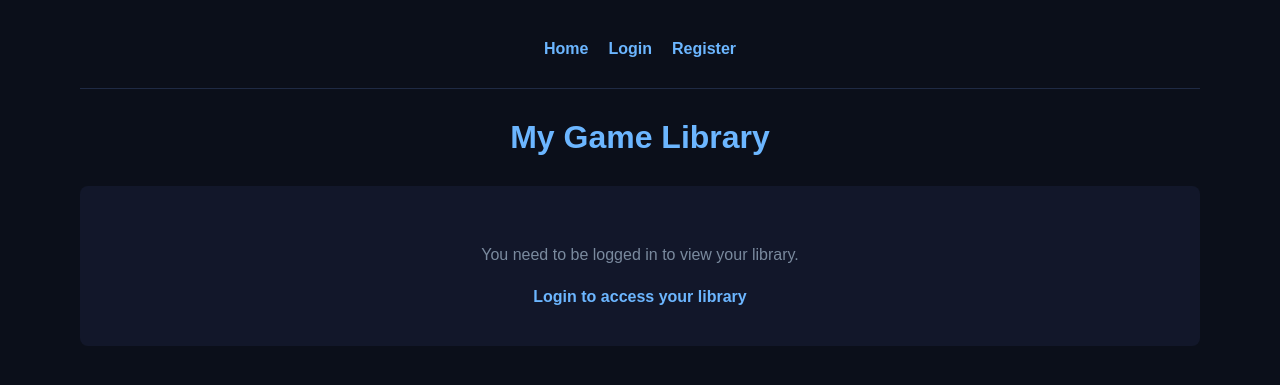
After one commit to DrinJKPI/Gaming-Web-App, a Flask app: page /library in a window 1280 px wide. The commit adds this page. Shown: the top 385 px of the page. Run offline with Flask 3, Linux system fonts and the light colour scheme; parts of the project's set-up code (start-up, migrations or seed data) failed here and were passed over.

Commit message:
Added library system. Allows users to add and remove games from personal account library. Registers in SQL database

```diff
--- a/app/routes.py
+++ b/app/routes.py
@@ -1,5 +1,5 @@
 from flask import Blueprint, render_template, request, redirect, url_for, session
-from app.services import get_user_by_email, create_user, check_password, get_user_by_username, get_all_games
+from app.services import get_user_by_email, create_user, check_password, get_user_by_username, get_all_games, add_game_to_library, get_game_by_id, get_user_library, remove_game_from_library
 
 main_bp = Blueprint("main", __name__)
 
@@ -102,6 +102,72 @@ def logout():
     session.clear()
     return redirect(url_for("main.home"))
 
-@main_bp.route('/add-to-library/<int:game_id>', methods=['POST'])
+@main_bp.route("/add-to-library/<int:game_id>", methods=["POST"])
 def add_to_library(game_id):
-    return redirect(url_for('main.login'))
+    # Check if user is logged in
+    if "user_id" not in session:
+        return redirect(url_for("main.login"))
+
+    user_id = session["user_id"]
+
+    try:
+        # Get the game to find its platform
+        game = get_game_by_id(game_id)
+        if not game:
+            return "Game not found", 404
+
+        # Add game to user's library
+        result = add_game_to_library(user_id, game_id, game.platform)
+
+        if result is None:
+            # Game already in library
+            print(f"Game {game_id} already in library for user {user_id}")
+        else:
+            print(f"Successfully added game {game_id} to library for user {user_id}")
+
+        return redirect(url_for("main.home"))
+
+    except Exception as e:
+        print(f"Error adding game to library: {e}")
+        import traceback
+        traceback.print_exc()
+        return "Error adding game to library", 500
+
+
+@main_bp.route("/library")
+def library():
+    # Check if user is logged in
+    if "user_id" not in session:
+        return render_template("library.html")
+
+    user_id = session["user_id"]
+
+    # Get user's library
+    library_games = get_user_library(user_id)
+
+    return render_template("library.html", library_games=library_games)
+
+
+@main_bp.route("/remove-from-library/<int:game_id>", methods=["POST"])
+def remove_from_library(game_id):
+    # Check if user is logged in
+    if "user_id" not in session:
+        return redirect(url_for("main.login"))
+
+    user_id = session["user_id"]
+
+    try:
+        result = remove_game_from_library(user_id, game_id)
+
+        if result:
+            print(f"Successfully removed game {game_id} from library for user {user_id}")
+        else:
+            print(f"Game {game_id} not found in library for user {user_id}")
+
+        return redirect(url_for("main.library"))
+
+    except Exception as e:
+        print(f"Error removing game from library: {e}")
+        import traceback
+        traceback.print_exc()
+        return "Error removing game from library", 500
--- a/app/services.py
+++ b/app/services.py
@@ -1,5 +1,5 @@
 from app import bcrypt, db
-from app.models import User, Game
+from app.models import User, Game, UserLibrary
 
 users = {}
 
@@ -55,3 +55,44 @@ def create_user(username: str, email: str, password: str, full_name: str = None)
 def get_all_games():
     """Retrieve all games."""
     return Game.query.all()
+
+
+def get_game_by_id(game_id: int):
+    """Retrieve a game by ID."""
+    return Game.query.get(game_id)
+
+
+def add_game_to_library(user_id: int, game_id: int, platform: str = None):
+    """Add a game to user's library."""
+    # Check if already in library
+    existing = UserLibrary.query.filter_by(user_id=user_id, game_id=game_id).first()
+    if existing:
+        return None
+
+    library_entry = UserLibrary(
+        user_id=user_id,
+        game_id=game_id,
+        platform=platform
+    )
+
+    db.session.add(library_entry)
+    db.session.commit()
+
+    return library_entry
+
+
+def get_user_library(user_id: int):
+    """Get all games in user's library."""
+    return UserLibrary.query.filter_by(user_id=user_id).all()
+
+
+def remove_game_from_library(user_id: int, game_id: int):
+    """Remove a game from user's library."""
+    library_entry = UserLibrary.query.filter_by(user_id=user_id, game_id=game_id).first()
+
+    if not library_entry:
+        return False
+
+    db.session.delete(library_entry)
+    db.session.commit()
+    return True
--- a/app/static/css/styles.css
+++ b/app/static/css/styles.css
@@ -19,9 +19,11 @@ body {
     padding: 40px;
 }
 
+/* Navigation */
 nav {
     display: flex;
     justify-content: center;
+    align-items: center;
     gap: 20px;
     margin-bottom: 30px;
     flex-wrap: wrap;
@@ -41,16 +44,28 @@ nav span {
     color: #9ad0ff;
 }
 
+/* Headings */
 h1, h2, h3 {
     text-align: center;
     color: #6cb6ff;
 }
 
+h1 {
+    margin-bottom: 10px;
+}
+
+h2 {
+    margin-top: 40px;
+    margin-bottom: 20px;
+}
+
+/* Paragraphs */
 p {
     line-height: 1.6;
     text-align: center;
 }
 
+/* Forms */
 form {
     max-width: 400px;
     margin: 30px auto;
@@ -83,20 +107,23 @@ button {
     font-weight: bold;
     cursor: pointer;
     color: #0b0f1a;
+    transition: background-color 0.3s;
 }
 
-button:hover {
+button:hover,
+input[type="submit"]:hover {
     background-color: #9ad0ff;
 }
 
+/* Horizontal Rule */
 hr {
     border: 0;
     height: 1px;
     background: #1f2a44;
-    margin: 20px 0;
+    margin: 30px 0;
 }
 
-/* Games Grid Styles */
+/* Games Grid */
 .games-grid {
     display: grid;
     grid-template-columns: repeat(auto-fill, minmax(280px, 1fr));
@@ -148,8 +183,105 @@ hr {
     text-decoration: none;
     border-radius: 4px;
     margin-top: 10px;
+    transition: background-color 0.3s;
 }
 
 .game-card a:hover {
     background-color: #2a3a5a;
 }
+
+/* Error and Success Messages */
+p[style*="color: red"],
+p[style*="color: green"] {
+    padding: 15px;
+    border-radius: 4px;
+    margin: 20px 0;
+}
+
+p[style*="color: red"] {
+    background-color: rgba(255, 100, 100, 0.1);
+    border: 1px solid rgba(255, 100, 100, 0.3);
+}
+
+p[style*="color: green"] {
+    background-color: rgba(100, 255, 100, 0.1);
+    border: 1px solid rgba(100, 255, 100, 0.3);
+}
+
+/* Library-specific styles */
+.library-grid {
+    display: grid;
+    grid-template-columns: repeat(auto-fill, minmax(280px, 1fr));
+    gap: 20px;
+    margin-top: 30px;
+}
+
+.library-card {
+    background-color: #12172a;
+    border: 1px solid #1f2a44;
+    border-radius: 8px;
+    padding: 20px;
+    transition: transform 0.2s, box-shadow 0.2s, border-color 0.2s;
+}
+
+.library-card:hover {
+    transform: translateY(-5px);
+    box-shadow: 0 8px 16px rgba(108, 182, 255, 0.2);
+    border-color: #6cb6ff;
+}
+
+.library-card h3 {
+    margin-top: 0;
+    margin-bottom: 15px;
+    color: #6cb6ff;
+    font-size: 1.1em;
+    text-align: left;
+}
+
+.library-card p {
+    margin: 8px 0;
+    color: #9ad0ff;
+    text-align: left;
+    font-size: 0.9em;
+}
+
+.library-card form {
+    width: 100%;
+    margin: 10px 0 0 0;
+    padding: 0;
+    background: transparent;
+}
+
+.library-card button {
+    width: 100%;
+    margin: 0;
+    padding: 10px;
+    background-color: #ff6b6b;
+}
+
+.library-card button:hover {
+    background-color: #ff5252;
+}
+
+.empty-library {
+    text-align: center;
+    padding: 40px;
+    background-color: #12172a;
+    border-radius: 8px;
+    margin-top: 30px;
+}
+
+.empty-library p {
+    color: #7a8a9e;
+    margin-bottom: 20px;
+}
+
+.empty-library a {
+    color: #6cb6ff;
+    text-decoration: none;
+    font-weight: bold;
+}
+
+.empty-library a:hover {
+    color: #9ad0ff;
+}
--- a/app/templates/base.html
+++ b/app/templates/base.html
@@ -13,6 +13,7 @@
         <a href="{{ url_for('main.home') }}">Home</a>
 
         {% if session.get("username") %}
+            <a href="{{ url_for('main.library') }}">My Library</a>
             <span>Logged in as {{ session["username"] }}</span>
             <a href="{{ url_for('main.logout') }}">Logout</a>
         {% else %}
--- /dev/null
+++ b/app/templates/library.html
@@ -0,0 +1,36 @@
+{% extends "base.html" %}
+
+{% block content %}
+
+<h1>My Game Library</h1>
+
+{% if not session.get("username") %}
+    <div class="empty-library">
+        <p>You need to be logged in to view your library.</p>
+        <a href="{{ url_for('main.login') }}">Login to access your library</a>
+    </div>
+{% elif library_games %}
+    <p>You have {{ library_games|length }} game(s) in your library</p>
+
+    <div class="library-grid">
+        {% for entry in library_games %}
+            <div class="library-card">
+                <h3>{{ entry.game.title }}</h3>
+                <p><strong>Platform:</strong> {{ entry.platform or entry.game.platform }}</p>
+                <p><strong>Price:</strong> ${{ "%.2f"|format(entry.game.price) }}</p>
+                <p><strong>Released:</strong> {{ entry.game.release_date.strftime('%B %d, %Y') if entry.game.release_date else 'TBA' }}</p>
+
+                <form method="post" action="{{ url_for('main.remove_from_library', game_id=entry.game_id) }}">
+                    <button type="submit">Remove from Library</button>
+                </form>
+            </div>
+        {% endfor %}
+    </div>
+{% else %}
+    <div class="empty-library">
+        <p>Your library is empty. Start adding games!</p>
+        <a href="{{ url_for('main.home') }}">Browse Games</a>
+    </div>
+{% endif %}
+
+{% endblock %}
```
Also changed, not shown: other parts of app/static/css/styles.css (+22 -4 lines).
